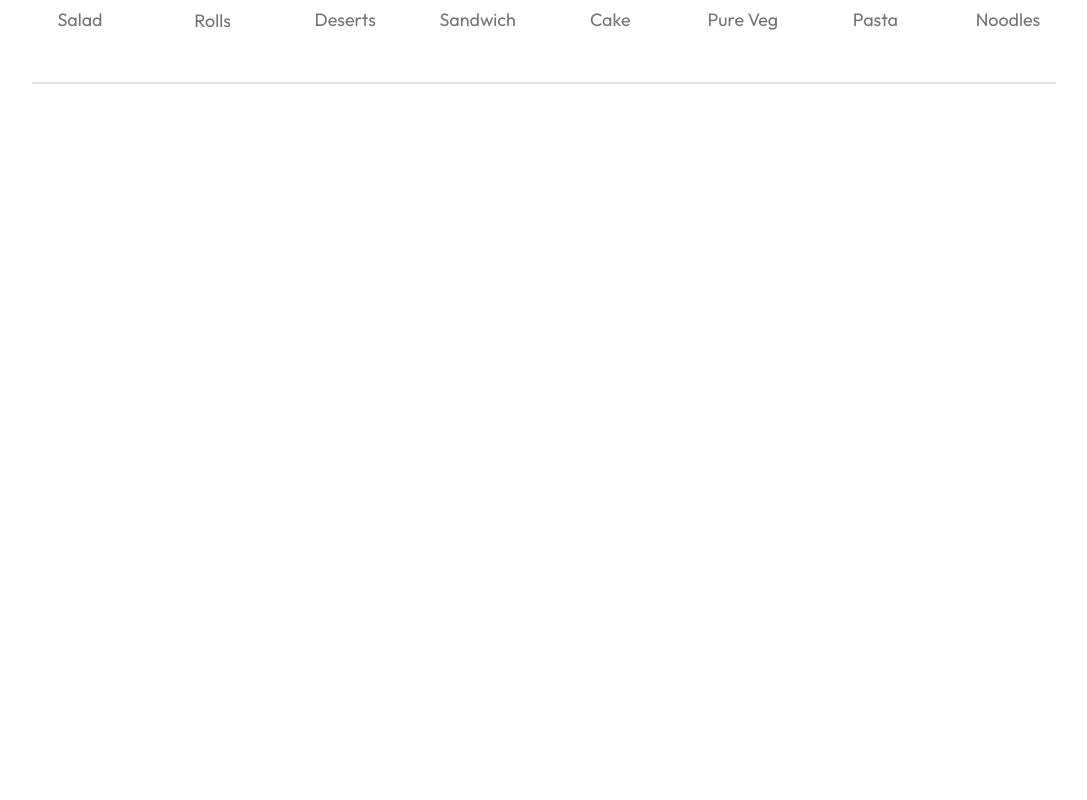
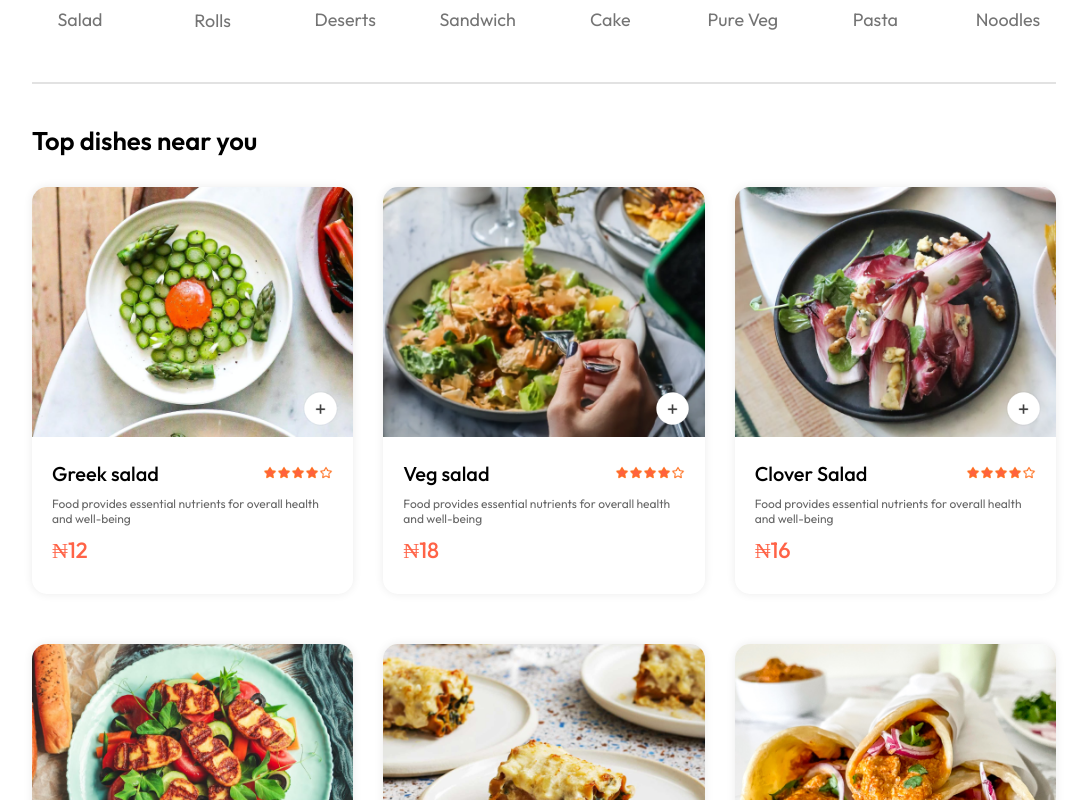
Before and after one commit to UvereAnn/goodfoods, a React (Vite) app in the folder frontend/: page / in a window 1280 px wide. Shown: the part 820-1620 px from the top of the page, without its empty margins (96-1183 px from the left). Before the commit the page ends 914 px from the top, so only its background shows below. Built offline with nearby package versions, Linux system fonts and the light colour scheme.

Commit message:
Created Food display, and food item components with their styling.

```diff
--- /dev/null
+++ b/frontend/src/components/FoodDisplay/FoodDisplay.css
@@ -0,0 +1,16 @@
+.food-display{
+    margin-top: 30px;
+}
+
+.food-display h2{
+    font-size: max(2vw,24px);
+    font-weight: 600;
+}
+
+.food-display-list{
+    display: grid;
+    grid-template-columns: repeat(auto-fill,minmax(240px,1fr));
+    margin-top: 30px;
+    gap: 30px;
+    row-gap: 50px;
+}
--- /dev/null
+++ b/frontend/src/components/FoodDisplay/FoodDisplay.jsx
@@ -0,0 +1,30 @@
+import React, { useContext } from "react";
+import "./FoodDisplay.css";
+import { StoreContext } from "../../context/StoreContext";
+import { food_list } from "../../assets/assets";
+import FoodItem from "../FoodItem/FoodItem";
+
+const FoodDisplay = ({ category }) => {
+  // const {food_list} = useContext(StoreContext);
+  return (
+    <div className="food-display" id="food-display">
+      <h2>Top dishes near you</h2>
+      <div className="food-display-list">
+        {food_list.map((item, index) => {
+          return (
+            <FoodItem
+              key={index}
+              id={item._id}
+              name={item.name}
+              description={item.description}
+              price={item.price}
+              image={item.image}
+            />
+          );
+        })}
+      </div>
+    </div>
+  );
+};
+
+export default FoodDisplay;
--- /dev/null
+++ b/frontend/src/components/FoodItem/FoodItem.jsx
@@ -0,0 +1,50 @@
+import React, { useState } from "react";
+import "./FoodItem.css";
+import { assets } from "../../assets/assets";
+
+const FoodItem = ({ id, name, price, description, image }) => {
+  const [itemCount, setItemCount] = useState(0);
+
+  return (
+    <div className="food-item">
+      <div className="food-item-img-container">
+        <img className="food-item-image" src={image} alt="food item image" />
+        {!itemCount ? (
+          <img
+            className="add"
+            onClick={() => setItemCount((prev) => prev + 1)}
+            src={assets.add_icon_white}
+            alt="add icon"
+          />
+        ) : (
+          <div className="food-item-counter">
+            <img
+              onClick={() => setItemCount((prev) => prev - 1)}
+              src={assets.remove_icon_red}
+              alt="remove icon"
+            />
+            <p>{itemCount}</p>
+            <img
+              onClick={() => setItemCount((prev) => prev + 1)}
+              src={assets.add_icon_green}
+              alt="green add icon"
+            />
+          </div>
+        )}
+      </div>
+      <div className="food-item-info">
+        <div className="food-item-rating">
+          <p>{name}</p>
+          <img src={assets.rating_starts} alt="rating image" />
+        </div>
+        <p className="food-item-desc">{description}</p>
+        <p className="food-item-price">
+          &#8358;
+          {price}
+        </p>
+      </div>
+    </div>
+  );
+};
+
+export default FoodItem;
--- /dev/null
+++ b/frontend/src/components/FoodItem/Fooditem.css
@@ -0,0 +1,74 @@
+.food-item {
+  width: 100%;
+  margin: auto;
+  border-radius: 15px;
+  box-shadow: 0px 0px 10px #00000015;
+  transition: 0.3s;
+  animation: fadeIn 1s;
+}
+
+.food-item-image {
+  width: 100%;
+  border-radius: 15px 15px 0px 0px;
+}
+
+.food-item-info {
+  padding: 20px;
+}
+
+.food-item-rating {
+  display: flex;
+  justify-content: space-between;
+  align-items: center;
+  margin-bottom: 10px;
+}
+
+.food-item-rating p {
+  font-size: 20px;
+  font-weight: 500;
+}
+
+.food-item-rating img {
+  width: 70px;
+}
+
+.food-item-desc {
+  color: #676767;
+  font-size: 12px;
+}
+
+.food-item-price {
+  color: tomato;
+  font-size: 22px;
+  font-weight: 500;
+  margin: 10px 0px;
+}
+
+.food-item-img-container {
+  position: relative;
+}
+
+.food-item-img-container .add {
+  width: 35px;
+  position: absolute;
+  bottom: 15px;
+  right: 15px;
+  cursor: pointer;
+  border-radius: 50%;
+}
+
+.food-item-counter {
+  position: absolute;
+  bottom: 15px;
+  right: 15px;
+  display: flex;
+  align-items: center;
+  gap: 10px;
+  padding: 6px;
+  border-radius: 50px;
+  background-color: white;
+}
+
+.food-item-counter img {
+  width: 30px;
+}
--- a/frontend/src/pages/Home/Home.jsx
+++ b/frontend/src/pages/Home/Home.jsx
@@ -2,6 +2,7 @@
 import './Home.css'
 import Header from '../../components/Header/Header'
 import ExploreMenu from '../../components/ExploreMenu/ExploreMenu'
+import FoodDisplay from '../../components/FoodDisplay/FoodDisplay'
 
 const Home = () => {
 
@@ -12,6 +13,7 @@
     <div>
       <Header/>
       <ExploreMenu category={category} setCategory={setCategory}/>
+      <FoodDisplay category={category}/>
     </div>
   )
 }
```
